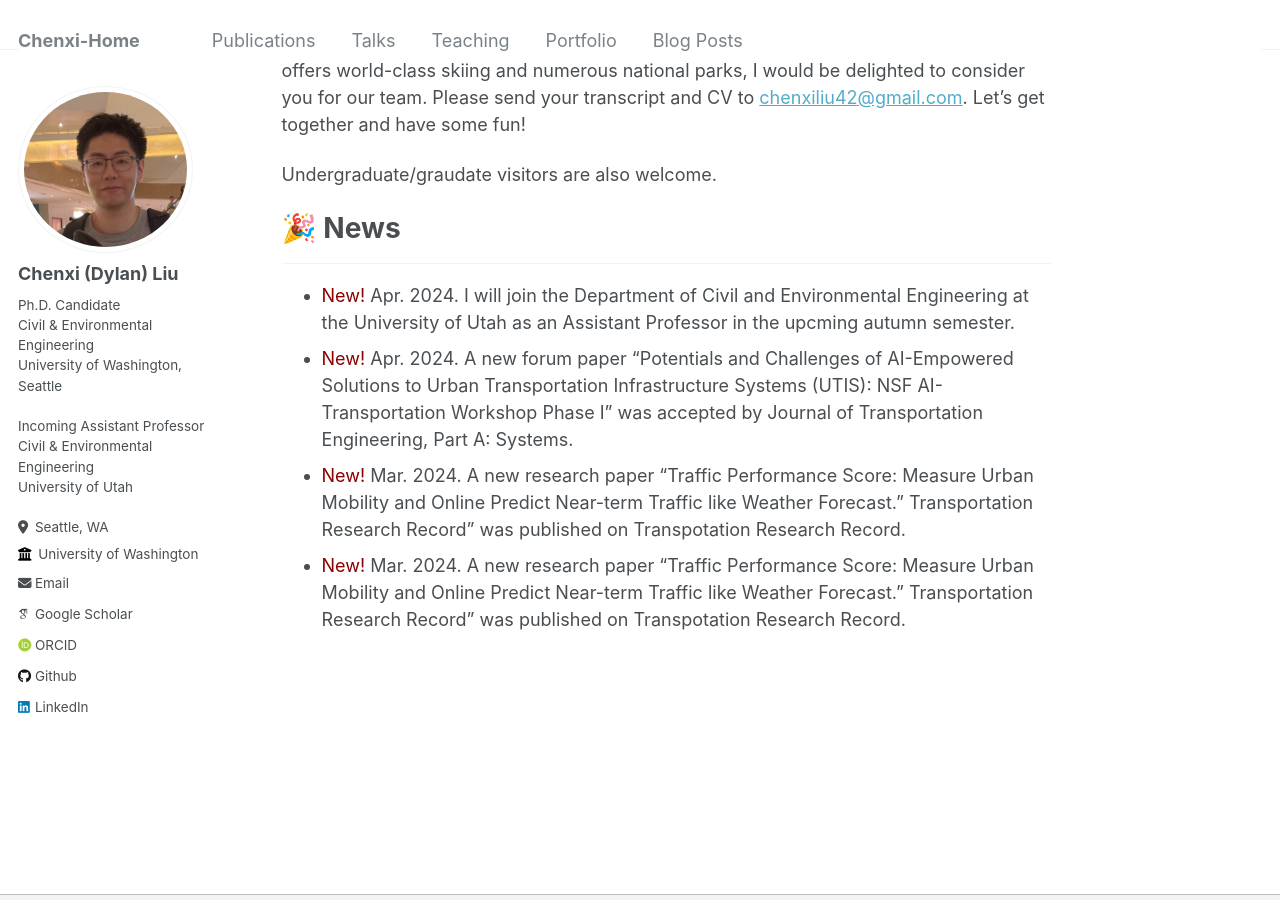
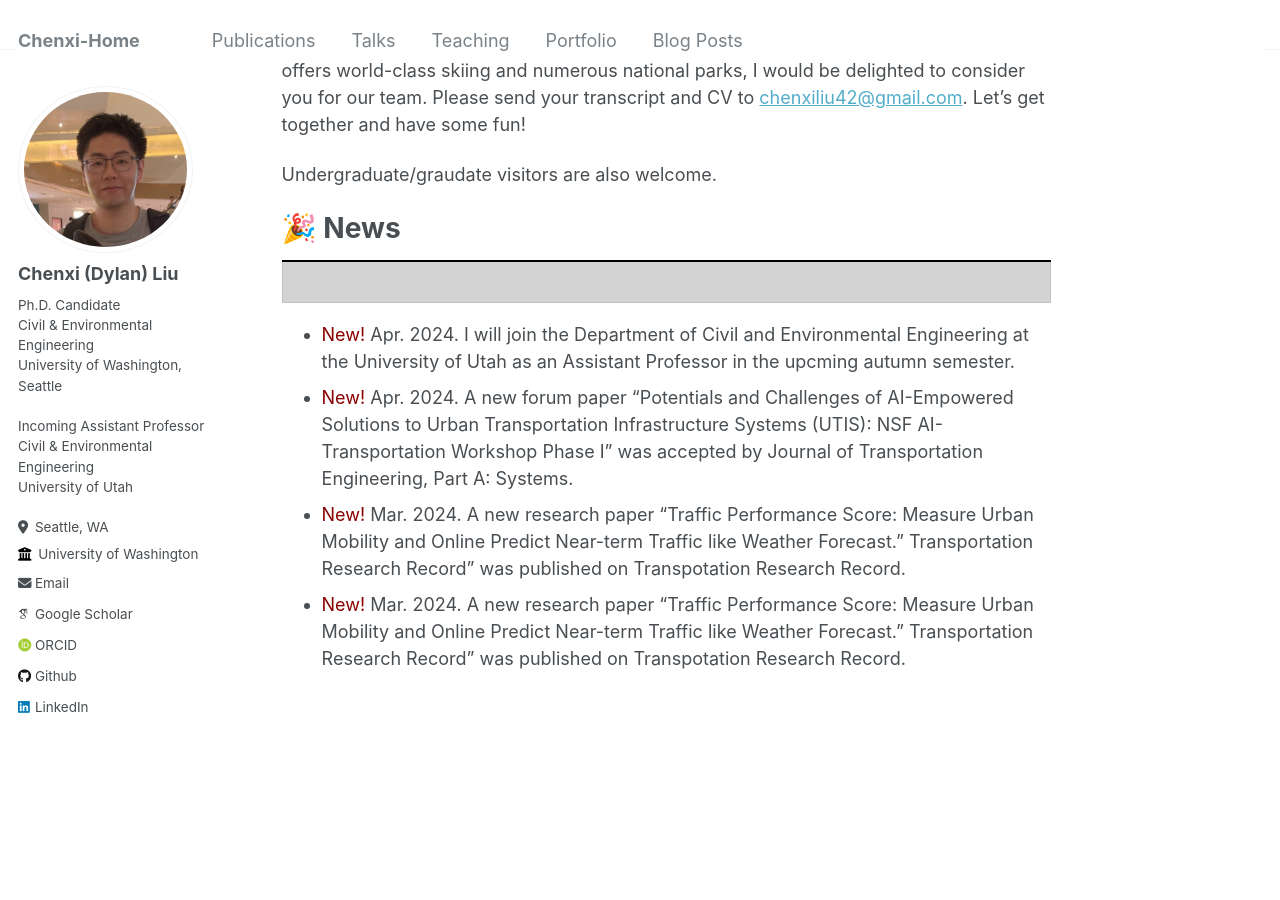
Before and after one commit to chenxiliu-dylan/chenxiliu-dylan.github.io, a Jekyll site: the page built from _pages/about.md, in a window 1280 px wide and 900 px high, scrolled down 947 px. Built offline with Jekyll 4.4.1, drawn with Linux system fonts in a browser that asks for light colours; some web fonts are replaced.

Commit message:
modified:   _pages/about.md

```diff
--- a/_pages/about.md
+++ b/_pages/about.md
@@ -30,7 +30,12 @@ Undergraduate/graudate visitors are also welcome.
 
 # 🎉️ News
 
-----------------------------------------------------------------------------------------------------------------------
+<table>
+    <tr>
+        <td style="background-color: lightgrey; border-top: 2px solid black; border-bottom: none; border-left: none; border-right: none; padding: 20px;">
+        </td>
+    </tr>
+</table>
 
 * <span style="color:darkred"> New! </span> Apr. 2024. I will join the Department of Civil and Environmental Engineering at the University of Utah as an Assistant Professor in the upcming autumn semester.
 * <span style="color:darkred"> New! </span> Apr. 2024. A new forum paper "Potentials and Challenges of AI-Empowered Solutions to Urban Transportation Infrastructure Systems (UTIS): NSF AI-Transportation Workshop Phase I" was accepted by Journal of Transportation Engineering, Part A: Systems.
```
